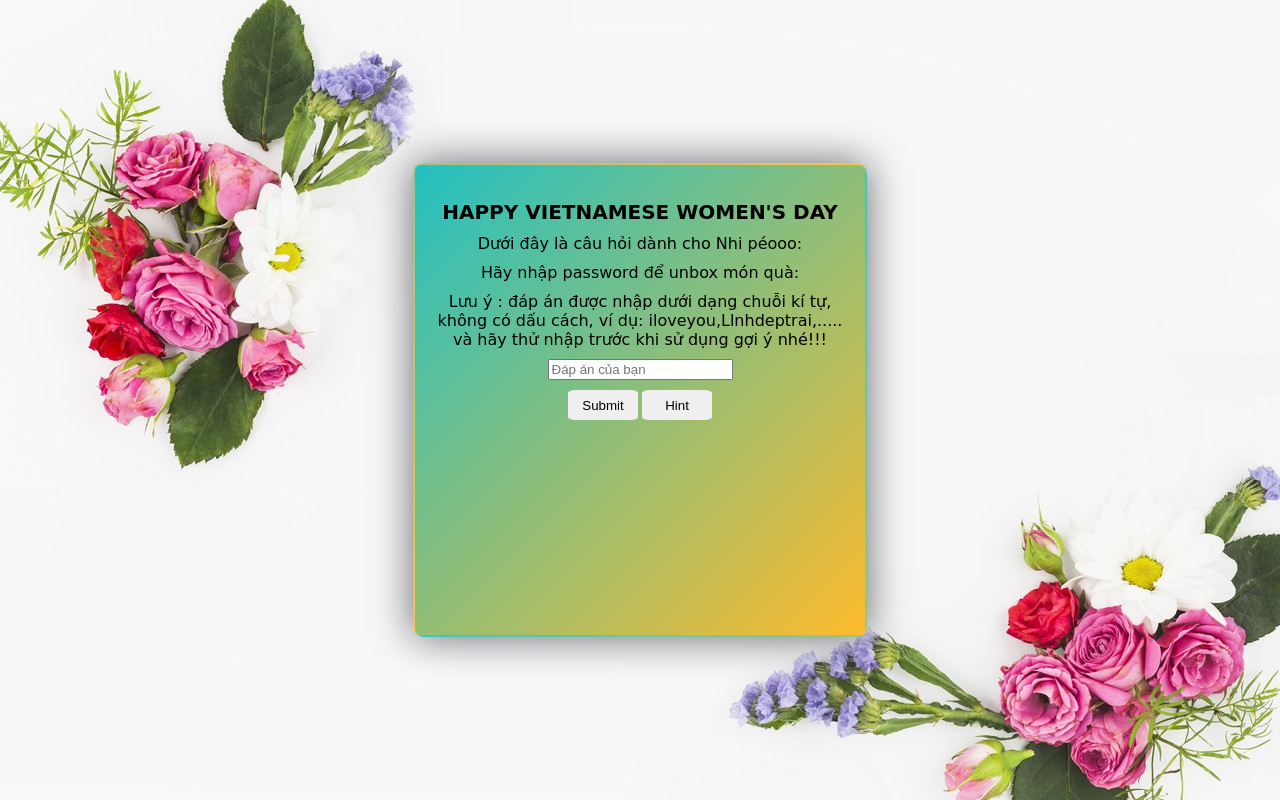
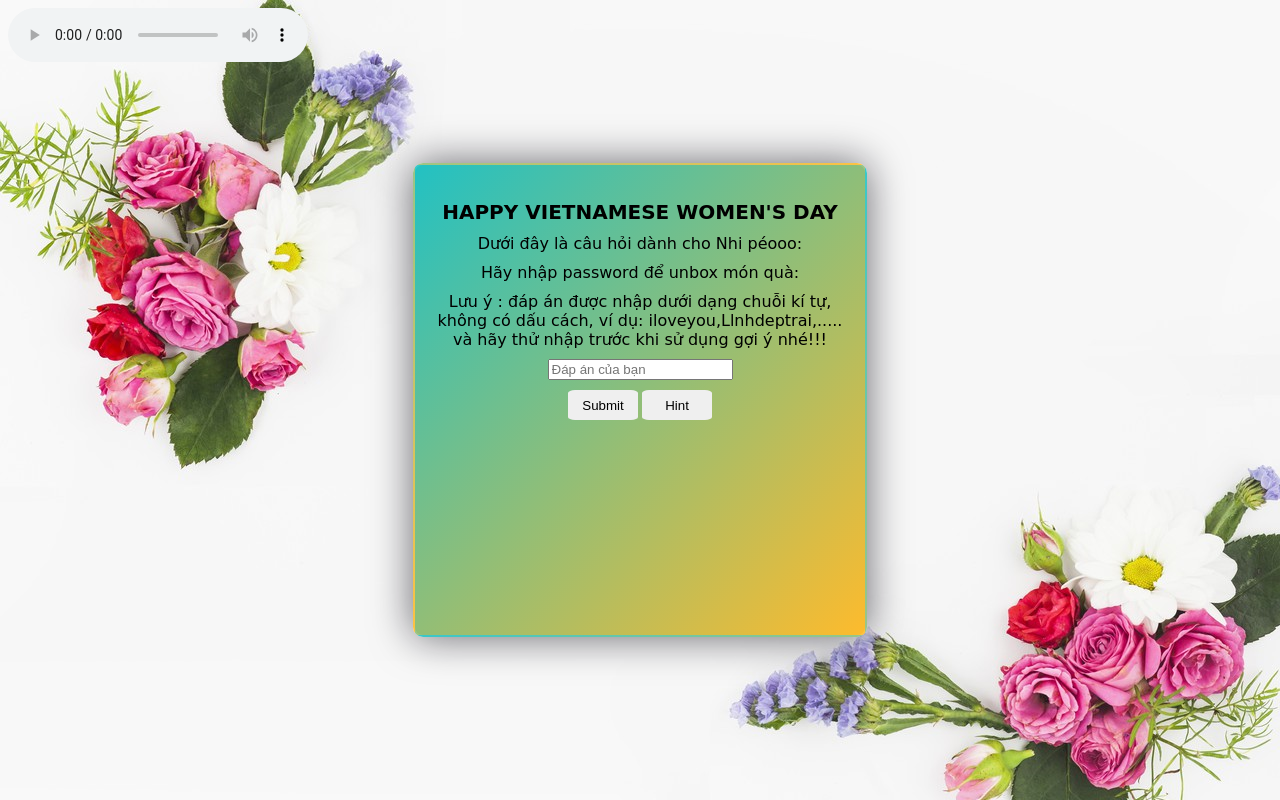
Before and after one commit to k1ll50m30n3/k1ll50m30n3.github.io, a plain HTML site: page 20-10/index.html in a window 1280 px wide. Drawn offline with Linux system fonts and the light colour scheme.

Commit message:
update hmtl

```diff
--- a/20-10/index.html
+++ b/20-10/index.html
@@ -37,7 +37,7 @@
 
         <div id="result"></div>
     </div>
-    <audio  autoplay="autoplay" >
+    <audio controls=""  >
         <source src="1.mp3" type="audio/mpeg">
     </audio>
 </body>
```
